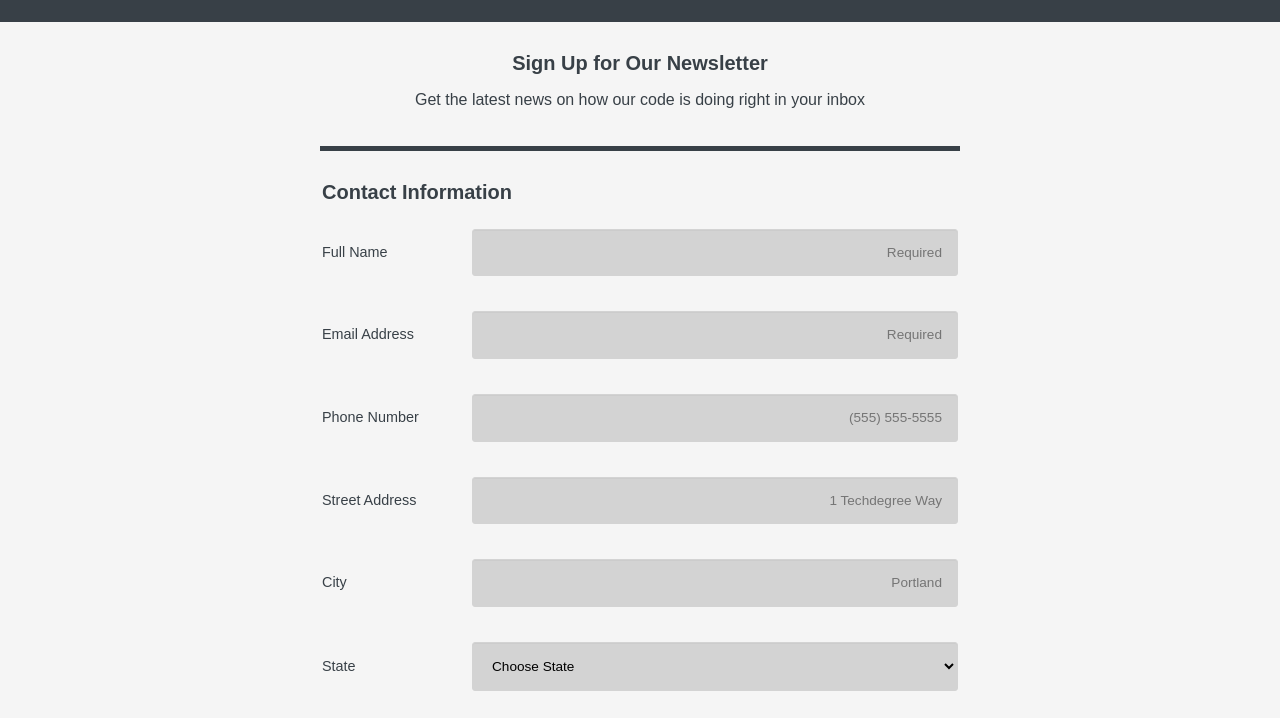
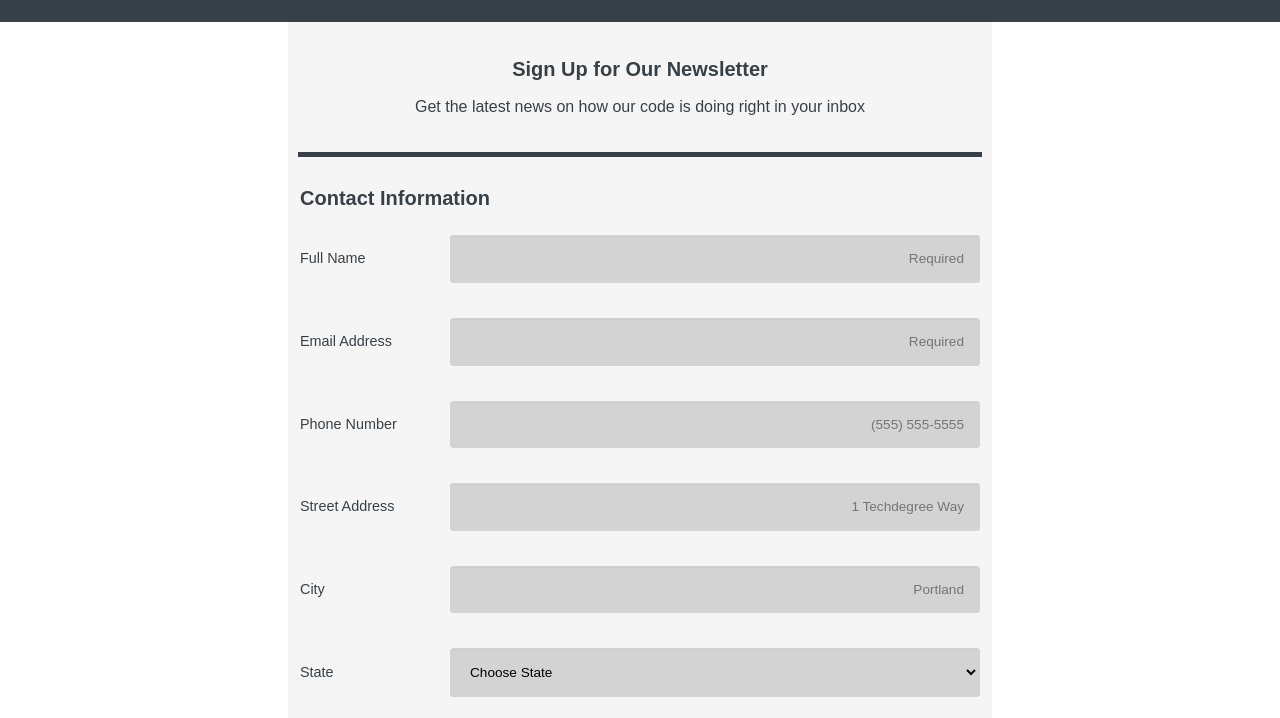
Before and after one commit to cjoleary/FEWD-Project-3, a plain HTML site: page index.html in a window 1280 px wide. Shown: the part 54-772 px from the top of the page. Drawn offline with Linux system fonts and the light colour scheme; a web font is replaced by a local one.

Commit message:
Update styles.css

```diff
--- a/CSS/styles.css
+++ b/CSS/styles.css
@@ -9,12 +9,13 @@
 body {
     font-family: 'Helvetic_neue', sans-serif;
     color: #384047;
-    background-color: whitesmoke;
 }
 
 .wrapper {
     width: 90%;
     margin: 0 auto;
+    background-color: whitesmoke;
+    padding: 10px;
 }
 
 h1 {
@@ -38,17 +39,17 @@ header {
     padding: 10px 5px;
 }
 
+footer {
+    font-style: italic;
+}
+
+/* Form Styles */
+
 .heading {
     padding-bottom: 20px;
     margin-bottom: 30px;
     border-bottom: solid #384047 5px;
 }
-
-footer {
-    font-style: italic;
-}
-
-/* Form Styles */
 
 form {
     display: flex;
@@ -65,6 +66,14 @@ fieldset {
     flex-direction: column;
     justify-content: space-around;
 }
+
+legend {
+    margin-bottom: 20px;
+    font-size: 1.25em;
+    font-weight: 600;
+}
+
+/* Contact Info Section */
 
 .contact {
     display: flex;
@@ -112,6 +121,8 @@ input::placeholder {
     width: 50%;
 }
 
+/* Newsletter Section */
+
 input[type="radio"],
 input[type="checkbox"] {
     margin: 15px 15px 15px 0;
@@ -132,12 +143,6 @@ input[type="checkbox"]:checked {
 
 label.select {
     display: inline;
-}
-
-legend {
-    margin-bottom: 20px;
-    font-size: 1.25em;
-    font-weight: 600;
 }
 
 .newsletter,
@@ -168,8 +173,8 @@ button:hover {
 @media (min-width: 768px) {
 
     .wrapper {
-        margin-top: 30px;
-        width: 50%;
+        padding-top: 20px;
+        width: 55%;
     }
 
     .contact {
```
